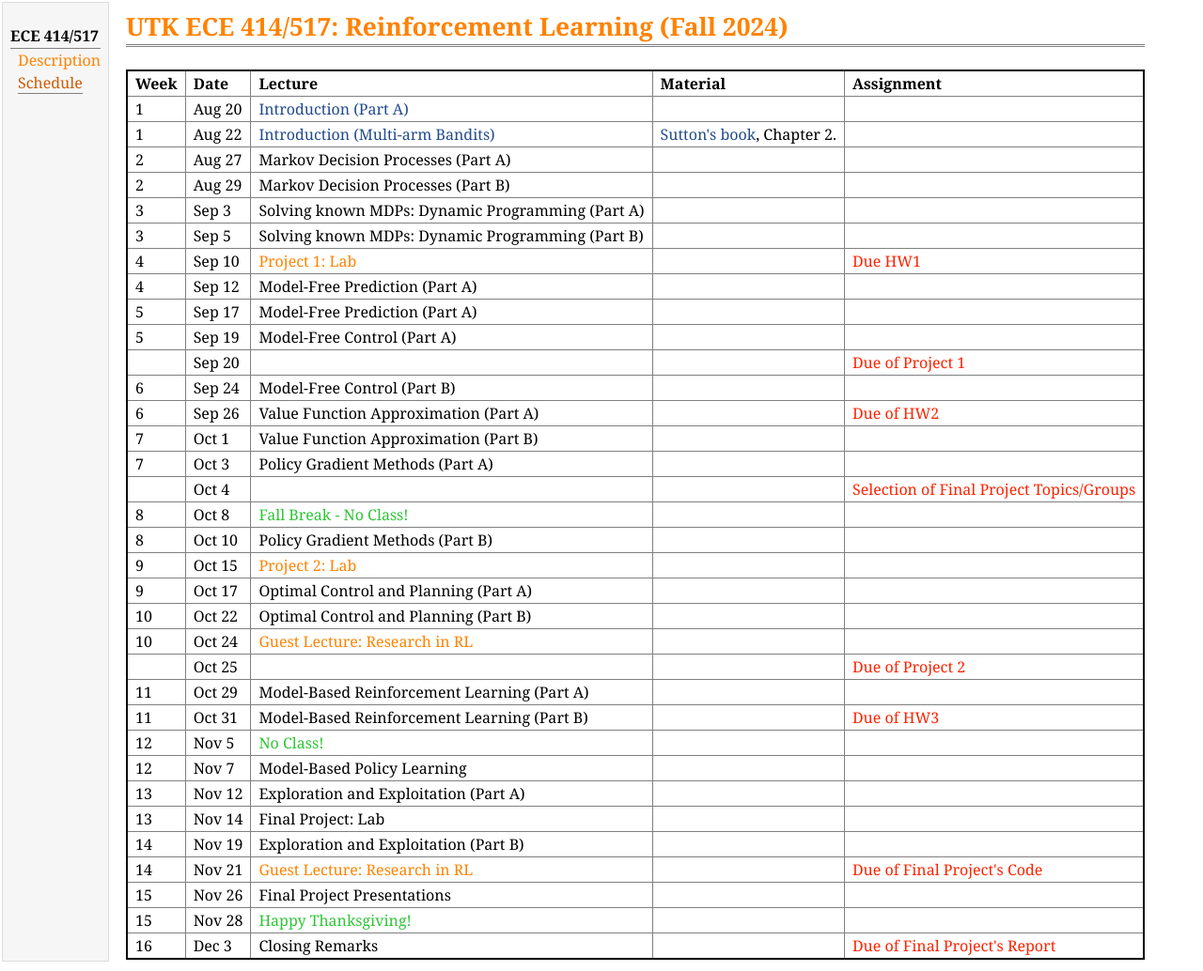
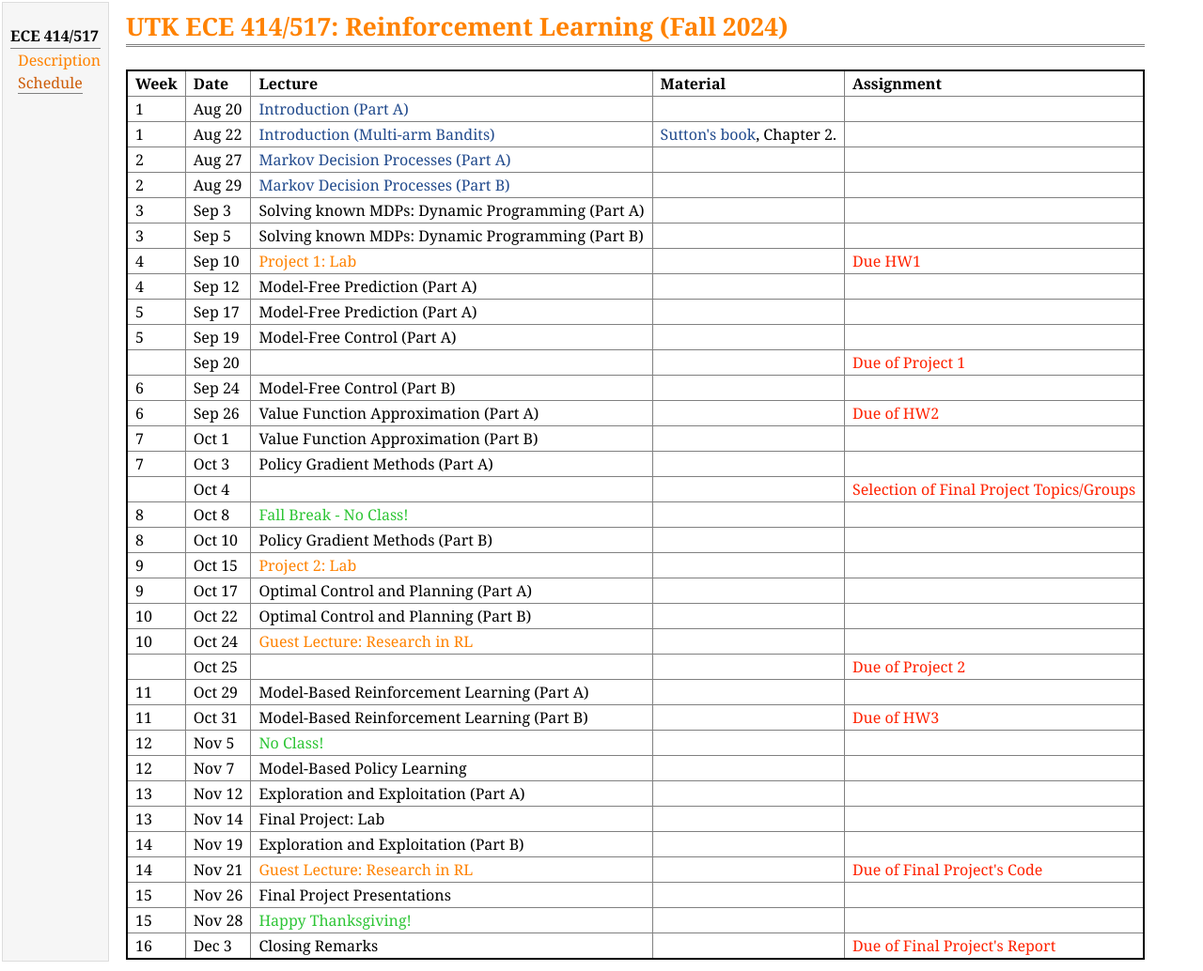
Before and after one commit to lnnx2006/lnnx2006.github.io, a Jekyll site: the page teaching/ece517_fall24/schedule.html, which Jekyll copies as it is, in a window 1280 px wide. Shown: the whole page at 94% size. Built offline with Jekyll 4.4.1, drawn with Linux system fonts in a browser that asks for light colours.

Commit message:
added slide3&4

```diff
--- a/teaching/ece517_fall24/schedule.html
+++ b/teaching/ece517_fall24/schedule.html
@@ -64,14 +64,19 @@
                     <tr class="r4">
                         <td class="c1">2</td>
                         <td class="c1">Aug 27 </td>
-                        <td class="c2">Markov Decision Processes (Part A)</td>
+                        <td class="c2"><a
+                                href="https://drive.google.com/file/d/1pRophIpYAZGxin5Je6vSwz8qU3Z72-dg/">Markov
+                                Decision Processes (Part A)</a>
+                        </td>
                         <td class="c3"> </td>
                         <td class="c4"> </td>
                     </tr>
                     <tr class="r5">
                         <td class="c1">2</td>
                         <td class="c1">Aug 29 </td>
-                        <td class="c2">Markov Decision Processes (Part B)</td>
+                        <td class="c2"><a
+                                href="https://drive.google.com/file/d/1ShzJjJs-j7refiNIMUKlAuVcUmuOh3v5">Markov
+                                Decision Processes (Part B)</a></td>
                         <td class="c3"> </td>
                         <td class="c4"> </td>
                     </tr>
```
